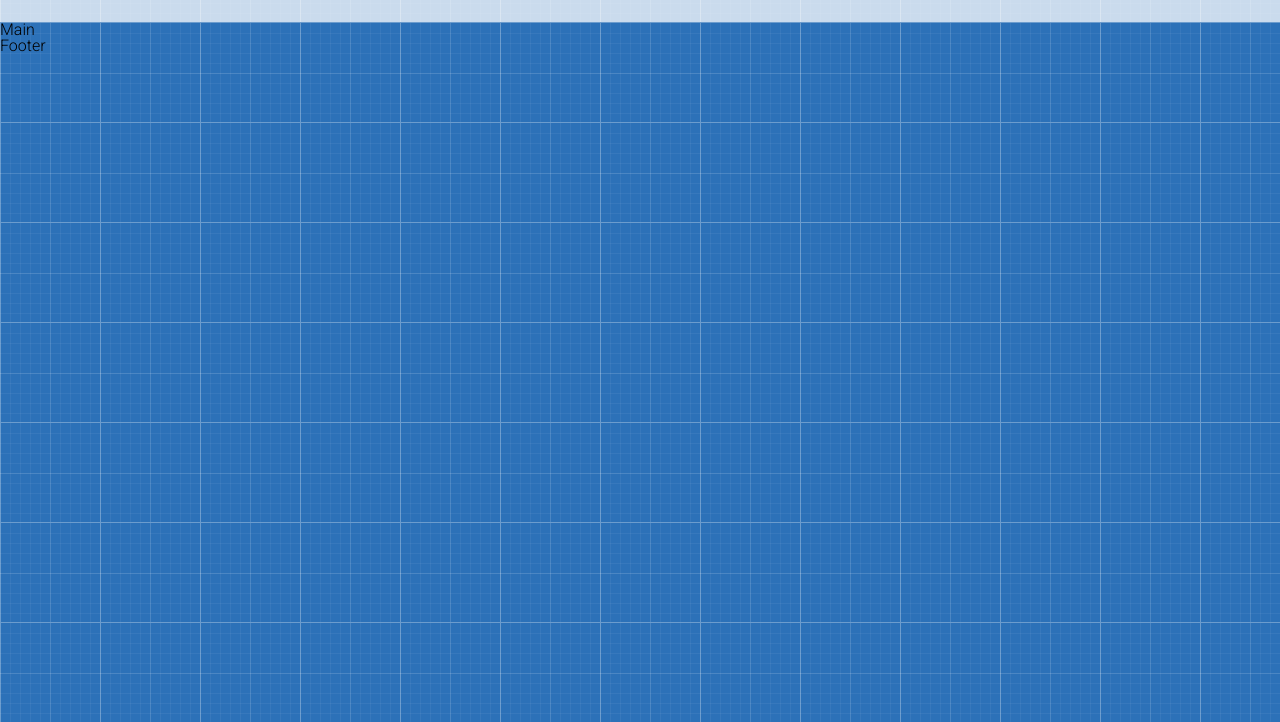
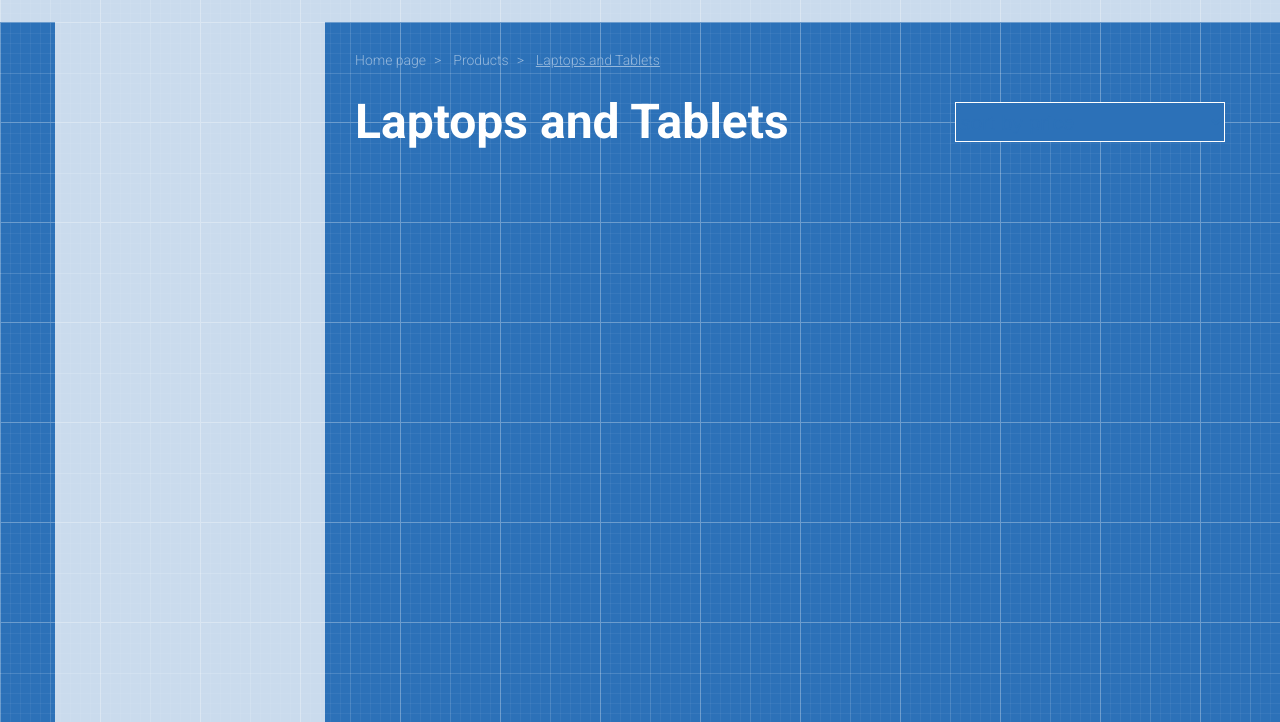
Before and after one commit to vadimbuka/shop-project, a plain HTML site: page index.html in a window 1280 px wide. Shown: the part 78-800 px from the top of the page. Drawn offline with Linux system fonts and the light colour scheme.

Commit message:
make breadcrumbs, h1 and sort-select

```diff
--- a/index.html
+++ b/index.html
@@ -56,7 +56,38 @@
             </div>
         </div>
     </header>
-    <main class="main">Main</main>
+    <main class="main">
+        <!-- <section class="slider">
+            <div class="slider-container">
+                SLIDER
+            </div>
+        </section> -->
+        <div class="main-container">
+            <div class="filter">
+
+            </div>
+            <div class="main-area">
+                <div class="breadcrumbs">
+                    <a href="#">Home page</a>
+                    <a href="#">Products</a>
+                    <a href="#">Laptops and Tablets</a>
+                </div>
+                <div class="header-container">
+                    <div><h1>Laptops and Tablets</h1></div>
+                    <div>
+                        <form action="#" class="form-sort-by">
+                        <select name="sort-by" id="sort-by">
+                            <option value="">sort by price</option>
+                            <option value="">sort by name</option>
+                            <option value="">sort by date</option>
+                            <option value="">sort by popularity</option>
+                        </select>
+                        </form>
+                    </div>
+                </div>
+            </div>
+        </div>
+    </main>
     <footer class="footer">Footer</footer>
 </body>
 </html>
--- a/style.css
+++ b/style.css
@@ -5,6 +5,12 @@
 body {
     font-family: 'Roboto', sans-serif;
     background-image: url("img/patt.png");
+}
+
+h1 {
+    color: #fff;
+    font-size: 48px;
+    font-weight: bold;
 }
 
 .container {
@@ -193,3 +199,86 @@ body {
 .menu li:hover ul {
     display: block;
 }
+
+/* Styles for MAIN -------------------------*/
+
+.slider {
+    height: 400px;
+    background-color: rgba(35, 90, 147, 0.75);
+    border-bottom: 1px solid #fff;
+}
+
+.slider-container {
+    width: 1200px;
+    margin: 0 auto;
+    padding: 0 15px;
+}
+
+.main-container {
+    width: 1200px;
+    display: flex;
+    margin: 0 auto;
+    padding: 0 15px;
+}
+
+.filter {
+    width: 270px;
+    height: 845px; /* temporarily */
+    background-color: rgba(255,255,255,0.75);
+    margin-right: 15px;
+}
+
+.main-area {
+    margin-left: 15px;
+}
+
+.breadcrumbs {
+    margin-top: 30px;
+    margin-bottom: 30px;
+}
+
+.breadcrumbs a {
+    text-decoration: none;
+    color: #96b8dc;
+    font-size: 14px;
+    font-weight: light;
+}
+
+.breadcrumbs a:last-child {
+    text-decoration: underline;
+}
+
+.breadcrumbs a::after {
+    content: ">";
+    margin: 0 8px;
+}
+
+.breadcrumbs a:last-child::after {
+    content: "";
+    margin: 0;
+}
+
+.header-container {
+    display: flex;
+    width: 870px;
+    justify-content: space-between;
+    align-items: center;
+    flex-wrap: wrap;
+}
+
+.form-sort-by {
+    height: 40px;
+    width: 270px;
+    border: 1px solid #fff;
+}
+
+#sort-by {
+    height: 38px;
+    width: 268px;
+    border: none;
+    background-color: #2c71b8;
+    color: #2c71b8;
+    font-size: 21px;
+    font-weight: 100;
+    outline: none;
+}
```
